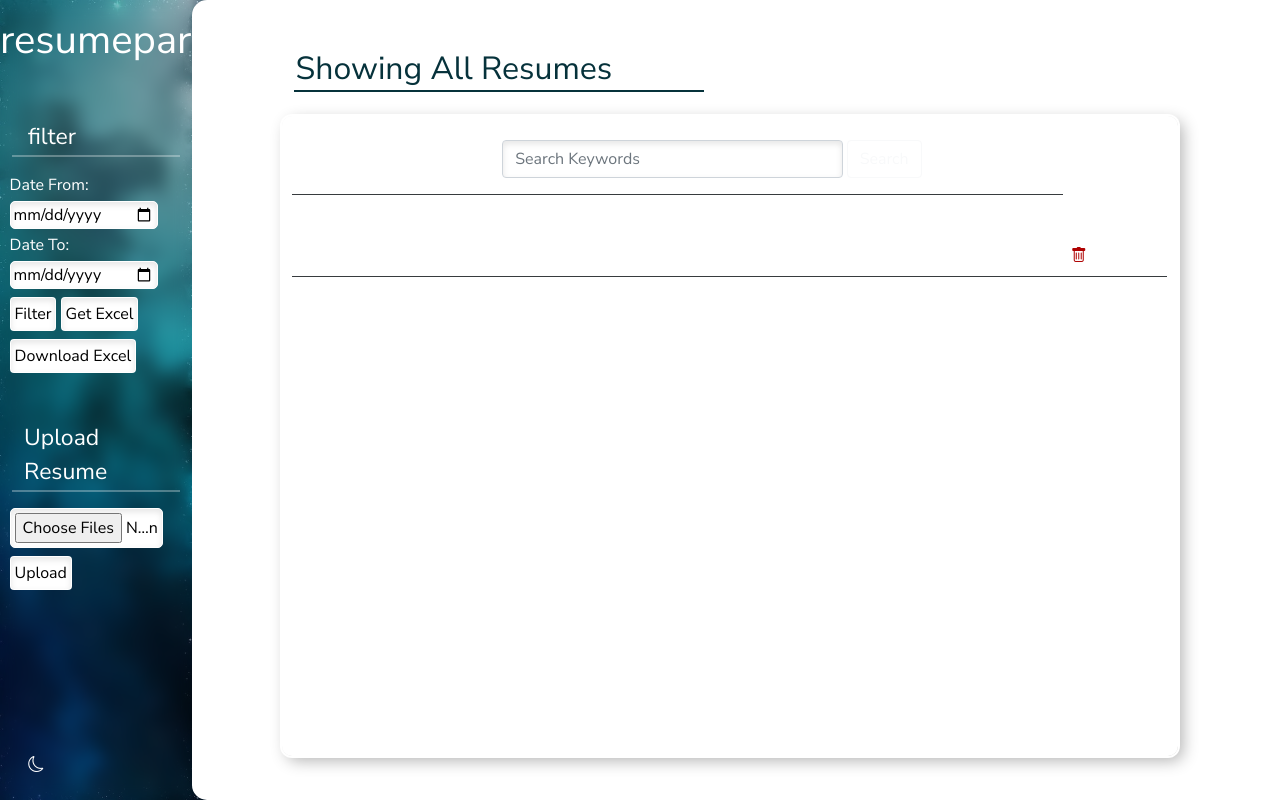
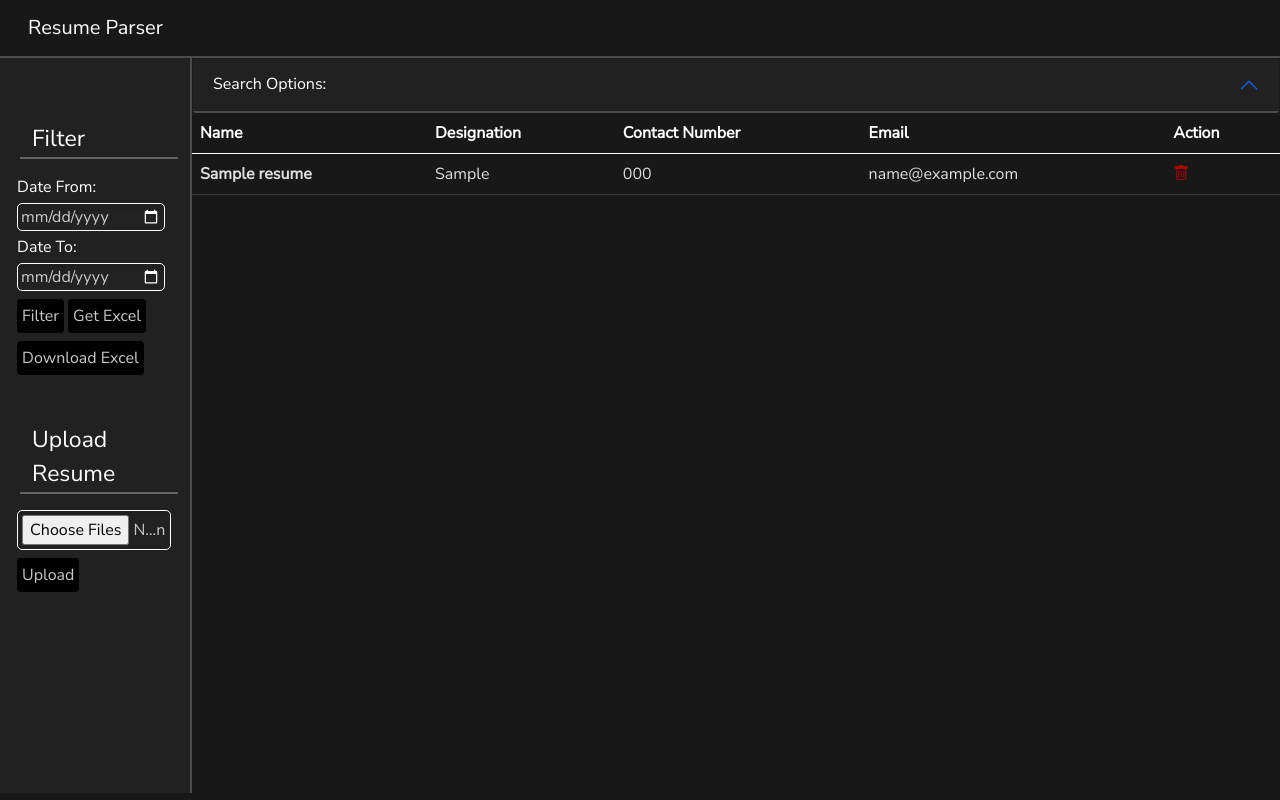
Before and after one commit to BasitAnsari/resume-parser, a Django app: page / in a window 1280 px wide. Run offline with Django 3.2, Linux system fonts and the light colour scheme; tables that the repository leaves empty hold one stand-in row (values such as "Sample post"); some libraries are stand-ins or nearby versions.

Commit message:
homepage styling done

```diff
--- a/resume_parser/settings.py
+++ b/resume_parser/settings.py
@@ -25,7 +25,7 @@
 # SECURITY WARNING: don't run with debug turned on in production!
 DEBUG = True
 
-ALLOWED_HOSTS = ['192.168.1.50', '127.0.0.1', 'localhost','192.168.1.11']
+ALLOWED_HOSTS = ['192.168.1.50', '127.0.0.1', 'localhost','192.168.1.11','192.168.1.5']
 
 
 # Application definition
--- a/static/css/home.css
+++ b/static/css/home.css
@@ -54,12 +54,6 @@
   .left{
     backdrop-filter: blur(8px);
     width: 20vw;
-  }
-  .middle{
-    background-color: var(--clr-back);
-    border-radius: 15px;
-    width: 40vw;
-    transition: ease .2s;
   }
   p{
     color: var(--clr-p);
@@ -128,15 +122,10 @@
   }
   #container{
     overflow-y: scroll;
-    padding: 2%;
-    box-shadow:
-             0 0  0 2px var(--clr-back),
-             0.3em 0.3em 1em var(--drop);
-    border-radius: 10px;
     transition: ease .2s;
   }
   #container::-webkit-scrollbar {
-    width: 20px;
+    width: 10px;
   }
 
 #container::-webkit-scrollbar-track {
@@ -153,25 +142,19 @@
   }
   a:link {
   text-decoration: none;
-  color: white;
+  color: #DFDFDF;
 }
 
 a:visited {
   text-decoration: none;
-  color: rgb(58,132,141);
+  color: #DFDFDF;
 }
 a:hover {
     text-decoration: none !important;
     color: rgb(58,132,141)!important;
 }
-
-aside{
-  float: right;
-  margin-right: 5vw;
-  height: 83vh;
-  width: 25vw;
-  position: absolute;
-  right: 0;
+.page-link{
+  background-color: var(--clr-back)!important;
 }
 #file{
   width: 12vw;
@@ -242,3 +225,16 @@
 .table>:not(caption)>*>* {
   background-color: rgba(0,0,0,0)!important;
 }
+#left{
+  background-color: #212121;
+  transition: ease .2s;
+}
+
+.left-nav{
+  border-right: 2px solid #4b4b4b;
+}
+
+.top-nav{
+  background-color: #181818;
+  border-bottom: 2px solid #4b4b4b;
+}
--- a/web/templates/home.html
+++ b/web/templates/home.html
@@ -10,31 +10,32 @@
   }
   .darkmode{
     --back-img : url("{{ STATIC_URL }}static/image/black2.webp");
-    --clr-back : rgb(24,24,24);
+    --clr-back : rgb(34,34,34);
   }
   body{
-    background-image: var(--back-img);
     background-repeat: no-repeat;
+    overflow: hidden;
     background-size: contain;
-    overflow: hidden;
-    background-color: var(--clr-back)!important;
     transition: ease .2s;
+  }
+  #other{
+            background-color: #212121;
+            transition: ease .2s;
+            border-bottom: 2px solid #4b4b4b;
         }
 </style>
 {% endblock style %}
 {% block content%}
-  <div id="pseudo_container">
-    <div class="main left ">
-      <button class="btn btn-rounded theme" id="chk" aria-label="darkmode">
-        <i class="bi bi-moon" id="moon" style="color: white!important;"></i>
-        <i class="bi bi-brightness-high" id="sun" style="color: white!important;"></i>
-      </button>
-
-      <div class="row ml-2 mt-3 brand">
-        <h1>resumeparser</h1>
+<nav class="navbar navbar-dark top-nav">
+  <div class="container-fluid">
+    <a class="navbar-brand ms-3" href="{% url 'web-home'%}">Resume Parser</a>
   </div>
+</nav>
+    <div class="d-flex justify-content-start">
+      <div class="col-4 mr-3 left-nav p-0" style="max-width: 15vw;">
+        <div class="me-0 pt-3 ps-2" id="left" style="height: 100%;">
           <div class="row d-block ml-2 mt-5 px-4">
-        <p class="one_line px-3 " style="font-size: 23px;color: white;">filter</p>
+            <p class="one_line" style="font-size: 23px;color: white;">Filter</p>
           </div>
           <form action="" method="POST" id="form" enctype="multipart/form-data">{% csrf_token %}
             <label for="date_from" class="mb-1 d-block" style="color: white;">Date From:</label>
@@ -53,57 +54,71 @@
             <button class="btn btn-rounded p-1 button mt-2" type="submit" value="file" name="form_type">Upload</button>
           </form>
         </div>
-    <div class="main middle">
-      <div class="row mt-5" style="margin-left: 7vw;">
+      </div>
+      <div class="w-100 d-inline-flex flex-column">
+        <div class="row">
           <div class="col">
-          {% if class == "parsed" %}
-          <h1 class="bdr">Showing Parsed Resumes</h1>
-          {% elif class == "not_parsed" %}
-          <h1 class="bdr">Showing Remaining Resumes</h1>
-          {% else%}
-          <h1 class="bdr">Showing All Resumes</h1>
-          {% endif %}
+            <div class="accordion">
+              <div class="accordion-item" id="other">
+                <h2 class="accordion-header" id="headingOne">
+                  <button class="accordion-button acc-btn" style="background-color: #212121; color:white;" type="button" data-bs-toggle="collapse" data-bs-target="#collapseOne" aria-expanded="true" aria-controls="collapseOne">
+                    Search Options:
+                  </button>
+                </h2>
+                <div id="collapseOne" class="accordion-collapse collapse" aria-labelledby="headingOne" data-bs-parent="#accordionExample">
+                  <div class="accordion-body">
+                      <form method="post" class="p-0" id="form" action="">
+                          {% csrf_token %}
+                          <div class="col">
+                            <input type="text" name="Search" class="p-2" style="width: 100%;" placeholder="Search.....">
+                          </div>
+                          <div class="btn-group mt-3" role="group" aria-label="Basic outlined example">
+                            <button type="submit" value="Search_name" name="form_type" class="btn btn-outline-light">Name</button>
+                            <button type="submit" value="Search_designation" name="form_type" class="btn btn-outline-light">Designation</button>
+                            <button type="submit" value="Search_skill" name="form_type" class="btn btn-outline-light">Skills</button>
+                            <button type="submit" value="Search" name="form_type" class="btn btn-outline-light">Search All</button>
+                          </div>
+                        </form>
                   </div>
                 </div>
-      <div class="col mt-3 pt-3 " id="container" style="margin-left: 7vw; height: 80vh;width: 70vw;">
-        <!-- {% for resume in resumes %}
-        <div class="row list-item
-        {% if resume.is_parsed == True %}
-          parsed
+              </div>
+            </div>
+          </div>
+        </div>
+        {% if resumes.has_other_pages %}
+        <div class="row">
+          <div class="col">
+            <div id="other">
+              <nav class="container pt-3 ps-3">
+                <ul class="pagination">
+                  {% if resumes.has_previous %}
+                  <li class="page-item"><a class="page-link" href="?page={{resumes.previous_page_number}}">Previous</a></li>
                   {% endif %}
-        ">
-          <div class="col-8">
-            <a href="{% url 'web-detail' resume.id %}"><p style="font-size: 25px; margin: 0px;">{{ resume.resume }}</p></a>
+                  {% for i in resumes.paginator.page_range %}
+                  {% if resumes.number == i %}
+                  <li class="page-item active"><a class="page-link" href="#">{{i}}</a></li>
+                  {% else %}
+                  <li class="page-item"><a class="page-link" href="?page={{i}}">{{i}}</a></li>
+                  {% endif %}
+                  {% endfor %}
+                  {% if resumes.has_next %}
+                  <li class="page-item"><a class="page-link" href="?page={{resumes.next_page_number}}">Next</a></li>
+                  {% endif %}
+                </ul>
+              </nav>
             </div>
-          <div class="col-4" style="width: 10vw;">
-            <p style="font-size: 25px; margin: 3px;">
-              <a class="article-title" href="{% url 'web-parse' resume.id %}" aria-label="parse"><i class="bi bi-terminal" ></i></a>
-              <a class="article-title" href="{% url 'web-delete' resume.id %}" aria-label="delete"><i class="bi bi-trash"></i></a>
-            </p>
           </div>
-
         </div>
-        {% endfor %} -->
+        {% endif %}
+        <div class="row gx-0">
+          <div class="col" id="container" style="height: 85vh;">
             <table class="table table-dark table-hover" style="background-color: rgba(0,0,0,0)!important;">
             <thead>
-          <tr>
-            <form class="form-inline" method="post">
-              {% csrf_token %}
-              <th scope="row">
-              <td>
-                <div class="row">
-                  <input type="text" class="form-control mb-2 mr-sm-2" id="title-search" placeholder="Search Keywords"
-                    name="Search">
-                </div>
-              </td>
-              <td><button type="submit" value="Search" class="btn btn-outline-light mb-2">Search</button></td>
-            </th>
-            </form>
-          </tr>
               <tr>
                 <th scope="col">Name</th>
                 <th scope="col">Designation</th>
                 <th scope="col">Contact Number</th>
+                <th scope="col">Email</th>
                 <th scope="col">Action</th>
               </tr>
             </thead>
@@ -113,14 +128,18 @@
                 <th scope="row"><a href="{% url 'web-detail' instance.id %}">{{instance.name}}</a></th>
                 <td><a href="{% url 'web-detail' instance.id %}">{{instance.designation}}</a></td>
                 <td><a href="{% url 'web-detail' instance.id %}">{{instance.phone}}</a></td>
+                <td><a href="{% url 'web-detail' instance.id %}">{{instance.email}}</a></td>
                 <td><a class="article-title" href="{% url 'web-delete' instance.id %}" aria-label="delete"><i class="bi bi-trash"></i></a></td>
               </tr>
               {% endfor%}
             </tbody>
           </table>
           </div>
-    </div>{% if resumes.has_other_pages %}
-    <!-- Pagination -->
+        </div>
+      </div>
+    </div>
+
+  <!-- <div id="pseudo_container">{% if resumes.has_other_pages %}
     <nav class="my-3 container" style="position: fixed; bottom: -20px; left:22vw;">
         <ul class="pagination">
           {% if resumes.has_previous %}
@@ -139,38 +158,6 @@
         </ul>
       </nav>
     {% endif %}
-    <!-- <aside>
-      <div class="row mt-5 ml-5">
-        <h1 class="bdr">Insights</h1>
-      </div>
-      <div class="row ml-5 d-block crd px-2" style="margin-top: 10vh;">
-        <h1 class="bdr d-inline">
-          Total Resume Uploaded
-          <button type="submit" form="form" value="all" name="form_type" aria-label="see all">
-            <i class="bi bi-search" style="font-size: 20px;"></i>
-          </button>
-        </h1>
-        <h1 class="num mt-2">{{total}}</h1>
-      </div>
-      <div class="row ml-5 d-block crd px-2" >
-        <h1 class="bdr d-inline">
-          Total Resume Parsed
-          <button type="submit" form="form" value="parsed" name="form_type" aria-label="see parse">
-            <i class="bi bi-search" style="font-size: 20px;"></i>
-          </button>
-        </h1>
-        <h1 class="num mt-2">{{p_total}}</h1>
-      </div>
-      <div class="row ml-5 d-block crd px-2">
-        <h1 class="bdr d-inline">
-          Remaining Resumes
-          <button type="submit" form="form" value="not_parsed" name="form_type" aria-label="see not parsed">
-            <i class="bi bi-search" style="font-size: 20px;"></i>
-          </button>
-        </h1>
-        <h1 class="num mt-2">{{n_total}}</h1>
-      </div>
-    </aside> -->
-  </div>
+  </div> -->
 <script src="{{ STATIC_URL }}static/javascript/darkmode.js"></script>
 {% endblock content%}
--- a/web/templates/layout.html
+++ b/web/templates/layout.html
@@ -16,7 +16,7 @@
     <link href="https://cdn.jsdelivr.net/npm/bootstrap@5.0.2/dist/css/bootstrap.min.css" rel="stylesheet" integrity="sha384-EVSTQN3/azprG1Anm3QDgpJLIm9Nao0Yz1ztcQTwFspd3yD65VohhpuuCOmLASjC" crossorigin="anonymous">
     <link rel="stylesheet" href="https://cdn.jsdelivr.net/npm/bootstrap-icons@1.5.0/font/bootstrap-icons.css">
 </head>
-<body>
+<body class="darkmode" style="background-color: #181818">
       {% block content %}{% endblock %}
 
     <!-- Optional JavaScript -->
--- a/web/urls.py
+++ b/web/urls.py
@@ -9,5 +9,7 @@
     path('resume/parse/<str:pk>/', views.ResumeParse, name = 'web-parse'),
     path('resume/<str:pk>/delete/', DeleteView.as_view(), name = 'web-delete'),
     path('resume/excel/view/', views.ResumeExcel, name = 'to-excel'),
+    path('resume/search/<str:sr_type>/<str:qr>/', views.ResumeSearch, name = 'web-search'),
+
     #path('resume/<str:pk>/delete/', views.ResumeWebDelete, name = 'web-delete'),
 ]
--- a/web/views.py
+++ b/web/views.py
@@ -1,4 +1,5 @@
 import json
+from multiprocessing import context
 import requests
 from django.http import HttpResponse
 from django.http import HttpResponseRedirect
@@ -22,8 +23,9 @@
 
 def home(request):
     resumes = Resume.objects.all()
-    p_resume = Resume.objects.filter(is_parsed=True)
-    n_resume = Resume.objects.filter(is_parsed=False)
+    if "Search" in request.POST:
+        search = request.POST.get('Search')
+        resumes = resumes.filter(text__icontains = search)
     form = FilterForm(request.POST)
     form_type = 'all'
     if request.method == 'POST':
@@ -34,7 +36,6 @@
             start_date = datetime.strptime(date_from, '%Y-%m-%d')
             end_date = datetime.strptime(date_to, '%Y-%m-%d')
             resumes = Resume.objects.filter(timestamp__date__lte=date_to,timestamp__date__gte=date_from)
-            print(resumes)
         elif form_type == "report" :
             date_from= request.POST.get('date_from')
             date_to= request.POST.get('date_to')
@@ -43,6 +44,18 @@
             return redirect('to-excel')
         elif form_type == "all" :
             resumes = Resume.objects.all()
+        elif form_type == "Search_name" :
+            sr_type = "name"
+            search = request.POST.get('Search')
+            return redirect('web-search',sr_type,search)
+        elif form_type == "Search_designation" :
+            sr_type = "designation"
+            search = request.POST.get('Search')
+            return redirect('web-search',sr_type,search)
+        elif form_type == "Search_skill" :
+            sr_type = "skill"
+            search = request.POST.get('Search')
+            return redirect('web-search',sr_type,search)
         elif form_type == "parsed" :
             resumes = Resume.objects.filter(is_parsed=True)
         elif form_type == "not_parsed" :
@@ -76,16 +89,10 @@
             for file in files:
                 response = requests.post('http://127.0.0.1:8000/api/resume-create/', files={'resume': file})
             resumes = Resume.objects.filter(is_parsed=False)
-            print("First debug")
             for resume in resumes:
-                print("second debug")
                 response = requests.put(f'http://127.0.0.1:8000/api/resume-parse/{resume.id}/')
-            print("last debug")
             return redirect('web-home')
-    if "Search" in request.POST:
-        search = request.POST.get('Search')
-        resumes = resumes.filter(text__icontains=search)
-    p = Paginator(resumes, 50)
+    p = Paginator(resumes, 40)
     page_num = request.GET.get('page', 1)
     try:
         resumes = p.page(page_num)
@@ -94,9 +101,6 @@
     context = {
         "resumes":resumes,
         "form":form,
-        "total":len(Resume.objects.all()),
-        "p_total":len(p_resume),
-        "n_total":len(n_resume),
         "class": form_type,
     }
     return render(request, 'home.html', context)
@@ -141,6 +145,37 @@
     template_name = 'ResumeDelete.html'
     success_url = '/'
 
+def ResumeSearch(request,sr_type,qr):
+    query = qr
+    if sr_type == "name":
+        best = Resume.objects.filter(name__icontains=query)
+    elif sr_type == "designation":
+        best = Resume.objects.filter(designation__icontains=query)
+    elif sr_type == "skill":
+        best = Resume.objects.filter(skills__icontains=query)
+    if request.method == 'POST':
+        form_type = request.POST.get('form_type')
+        if form_type == "Search_name" :
+            sr_type = "name"
+            search = request.POST.get('Search')
+            return redirect('web-search',sr_type,search)
+        elif form_type == "Search_designation" :
+            sr_type = "designation"
+            search = request.POST.get('Search')
+            return redirect('web-search',sr_type,search)
+        elif form_type == "Search_skill" :
+            sr_type = "skill"
+            search = request.POST.get('Search')
+            return redirect('web-search',sr_type,search)
+    other = Resume.objects.filter(text__icontains=query)
+    other = other.difference(best)
+    print(other)
+    context = {
+        "best" : best,
+        "other" : other
+    }
+    return render(request, "search.html", context)
+
 def ResumeExcel(request):
     date_from= request.session['date_from']
     date_to= request.session['date_to']
```
Also changed, not shown: web/templates/search.html (added, +132 -0 lines), 1 other file. Lines whose indentation alone changed are shown as unchanged.
